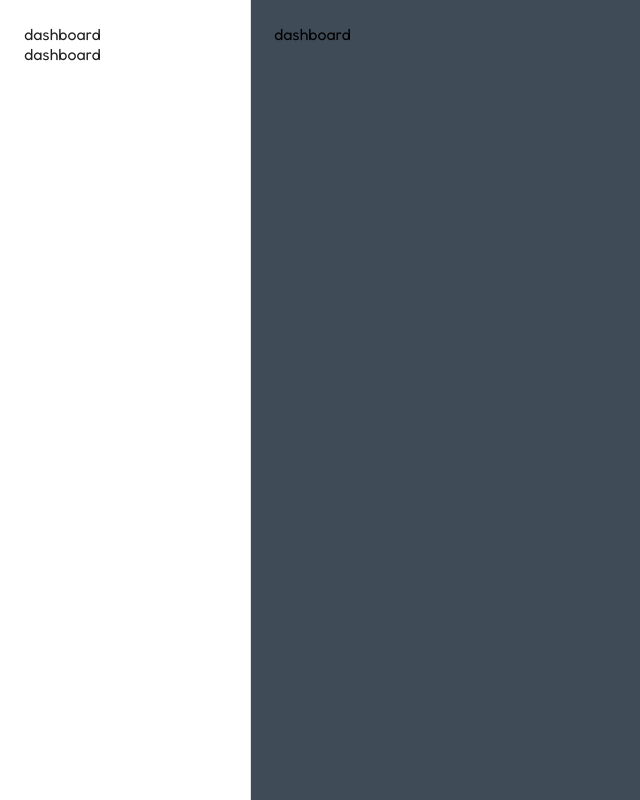
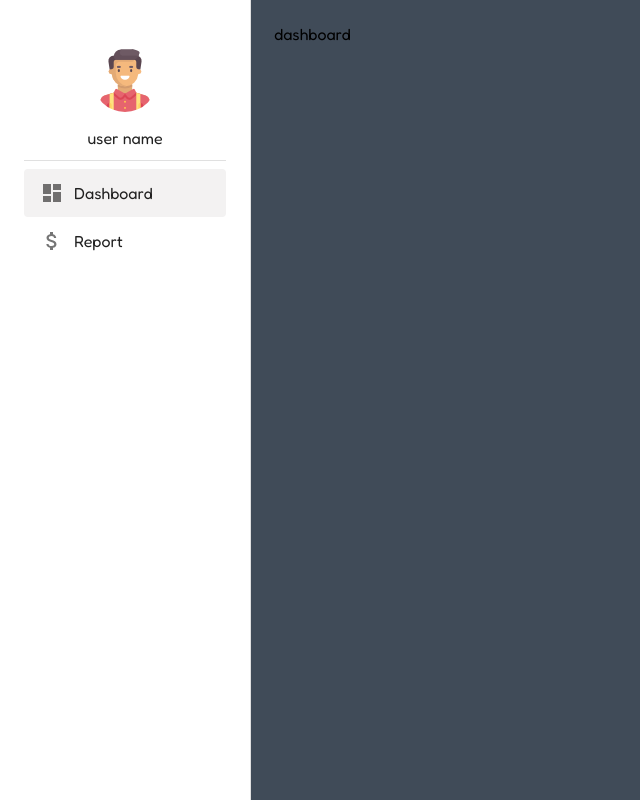
Before and after one commit to Alireza-ce/expenses-management, a React (Create React App) app: page /panel in a window 1280 px wide. Shown: the whole page, without its empty margins (0-640 px from the left). Built offline with nearby package versions, Linux system fonts and the light colour scheme; no server answers; sample sign-in values are in the browser's storage.

Commit message:
add side nav links

```diff
--- a/package.json
+++ b/package.json
@@ -3,7 +3,11 @@
   "version": "0.1.0",
   "private": true,
   "dependencies": {
+    "@emotion/react": "^11.8.2",
+    "@emotion/styled": "^11.8.1",
     "@material-ui/core": "^4.12.3",
+    "@mui/icons-material": "^5.5.1",
+    "@mui/material": "^5.5.1",
     "@testing-library/jest-dom": "^5.16.1",
     "@testing-library/react": "^12.1.2",
     "@testing-library/user-event": "^13.5.0",
--- a/src/App.tsx
+++ b/src/App.tsx
@@ -6,10 +6,11 @@ import Spinner from './components/loading-spinner';
 import LoginPage from './containers/authentication/Login/login';
 import RegisterPage from './containers/authentication/register/register';
 import Dashboard from './containers/panel-layout/Dashboard/dashboard';
-import PanelLayout from './containers/panel-layout/panel-layout';
 import { AuthProvider } from './hooks/context/AuthProvider';
 import { muiTheme, theme } from './theme';
 const AuthenticationPage = lazy(() => import('./containers/authentication/authentication'));
+const PanelLayout = lazy(() => import('./containers/panel-layout/panel-layout'));
+
 interface Props {
   name: string
 }
@@ -36,7 +37,7 @@ function App(props: Props) {
                 </PrivateRoute>
               }>
                 <Route index element={<Dashboard />} />
-                {/* <Route path="dashboard" element={<Dashboard />} /> */}
+                <Route path="dashboard" element={<Dashboard />} />
               </Route>
               {/* <Route path="*" element={<NotFound />} /> */}
             </Routes>
--- a/src/containers/panel-layout/panel-layout.module.scss
+++ b/src/containers/panel-layout/panel-layout.module.scss
@@ -12,5 +12,20 @@
     .drawerContent {
         width: 250px;
         padding: 24px;
+
+        .userInfo{
+            text-align: center;
+            margin: 12px 0;
+
+            img{
+                border-radius: 50%;
+                margin: 12px 0;
+            }
+        }
+
+        .activeLink{
+            background-color: #f3f2f2;
+            border-radius: 4px;
+        }
     }
 }
--- a/src/containers/panel-layout/panel-layout.tsx
+++ b/src/containers/panel-layout/panel-layout.tsx
@@ -1,15 +1,49 @@
+import Divider from '@material-ui/core/Divider';
 import Drawer from '@material-ui/core/Drawer';
+import List from '@material-ui/core/List';
 import React from 'react'
-import { Outlet } from 'react-router-dom';
+import { Outlet, useLocation, useNavigate } from 'react-router-dom';
 import classes from './panel-layout.module.scss';
+import DashboardIcon from '@mui/icons-material/Dashboard';
+import AttachMoneyIcon from '@mui/icons-material/AttachMoney';
+import ListItem from '@material-ui/core/ListItem';
+import ListItemIcon from '@material-ui/core/ListItemIcon';
+import ListItemText from '@material-ui/core/ListItemText';
 
 function PanelLayout() {
+  const navigate = useNavigate();
+  const location = useLocation();
+
+  const sideBarLinks = [
+    {
+      text: 'Dashboard',
+      path: '/panel',
+      icon: <DashboardIcon />
+    },
+    {
+      text: 'Report',
+      path: '/panel/dashboard',
+      icon: <AttachMoneyIcon />
+    }
+  ]
+
   return (
     <div className={classes.layout}>
       <Drawer anchor="left" variant='permanent' className={classes.drawer} >
         <div className={classes.drawerContent}>
-          <p>dashboard</p>
-          <p>dashboard</p>
+          <div className={classes.userInfo}>
+            <img src={require('../../assets/img/avatar.png')} alt="user-icon" />
+            <p>user name</p>
+          </div>
+          <Divider />
+          <List>
+            {sideBarLinks.map(link => (
+              <ListItem key={link.text} button onClick={() => { navigate(link.path, { replace: false }); }} className={location.pathname === link.path ? classes.activeLink : undefined}>
+                <ListItemIcon style={{ minWidth: 34 }}>{link.icon}</ListItemIcon>
+                <ListItemText primary={link.text}></ListItemText>
+              </ListItem>
+            ))}
+          </List>
         </div>
       </Drawer>
       <div className={classes.layoutContent}>
```
Also changed, not shown: src/assets/img/avatar.png (added), 1 other file (tests, documents, lock files or other folders).
